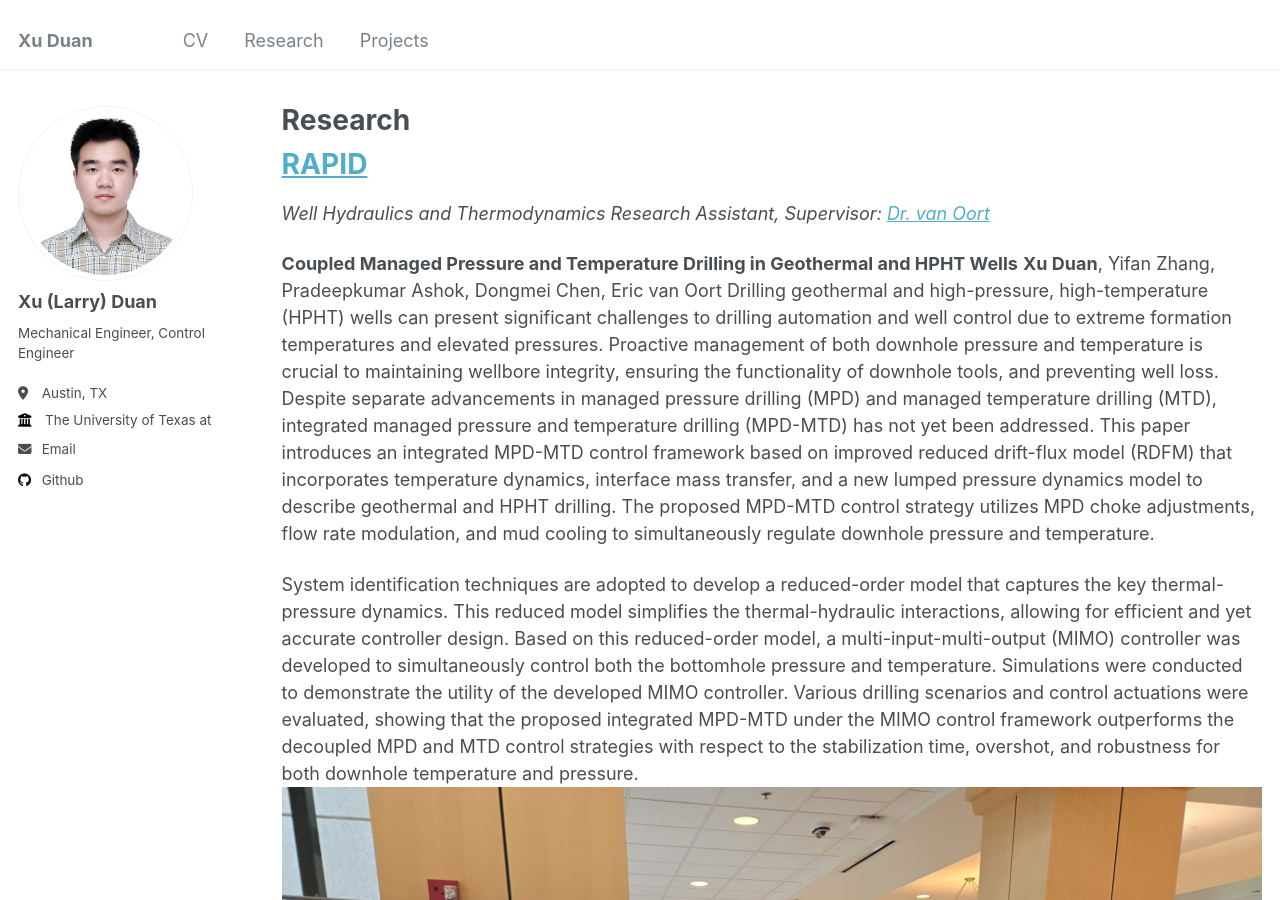
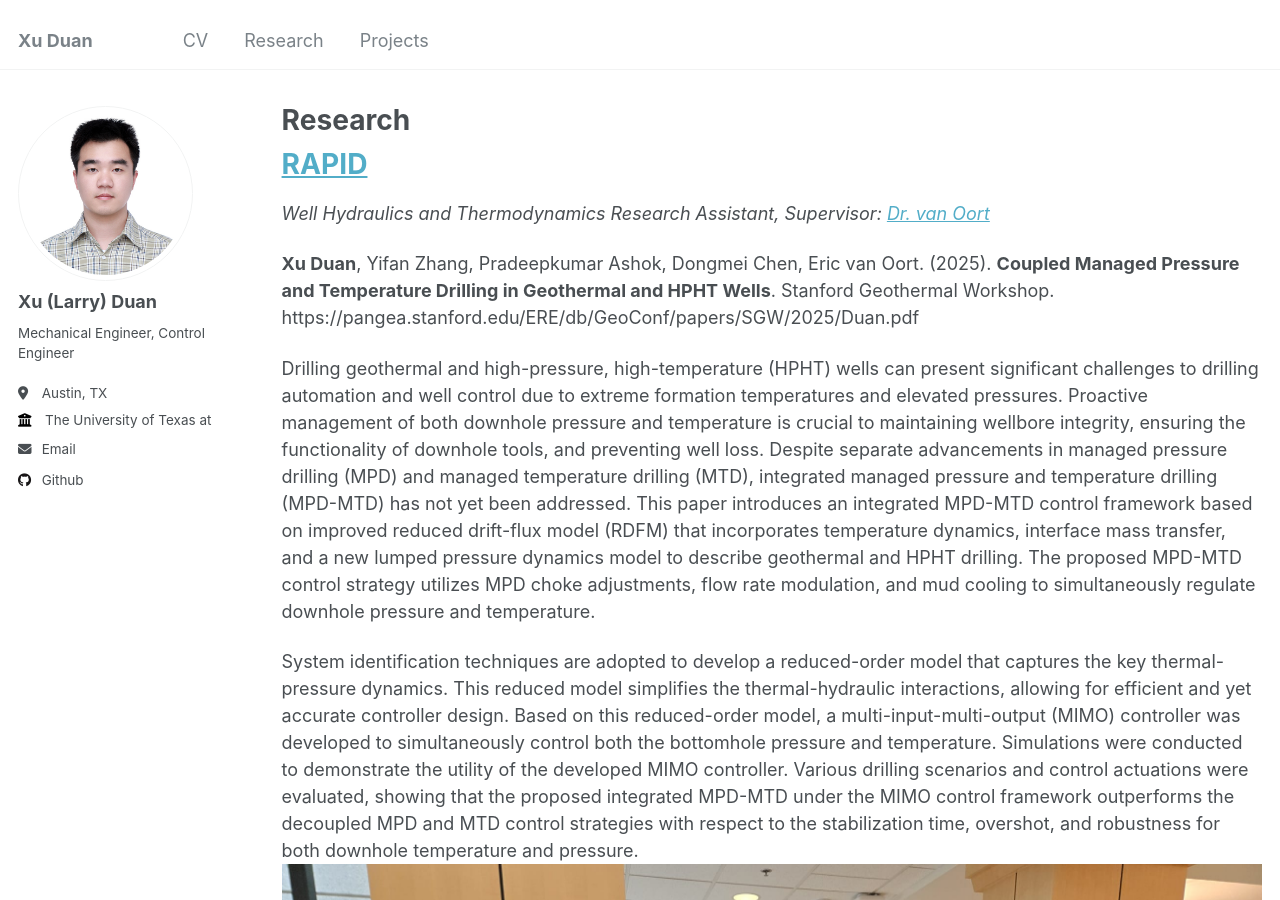
Before and after one commit to Xu-Duan/Xu-Duan.github.io, a Jekyll site: the page built from _pages/research.md, in a window 1280 px wide and 900 px high. Built offline with Jekyll 4.4.1, drawn with Linux system fonts in a browser that asks for light colours.

Commit message:
add research

```diff
--- a/_pages/research.md
+++ b/_pages/research.md
@@ -13,12 +13,12 @@ redirect_from:
 ======
 *Well Hydraulics and Thermodynamics Research Assistant, Supervisor: [Dr. van Oort](https://www.pge.utexas.edu/facultystaff/faculty-directory/vanoort)*
 
-**Coupled Managed Pressure and Temperature Drilling in Geothermal and HPHT Wells**
-**Xu Duan**, Yifan Zhang, Pradeepkumar Ashok, Dongmei Chen, Eric van Oort
+**Xu Duan**, Yifan Zhang, Pradeepkumar Ashok, Dongmei Chen, Eric van Oort. (2025). **Coupled Managed Pressure and Temperature Drilling in Geothermal and HPHT Wells**. Stanford Geothermal Workshop. https://pangea.stanford.edu/ERE/db/GeoConf/papers/SGW/2025/Duan.pdf
+
 Drilling geothermal and high-pressure, high-temperature (HPHT) wells can present significant challenges to drilling automation and well  control due to extreme formation temperatures and elevated pressures. Proactive management of both downhole pressure and temperature is crucial to maintaining wellbore integrity, ensuring the functionality of downhole tools, and preventing well loss. Despite separate advancements in managed pressure drilling (MPD) and managed temperature drilling (MTD), integrated managed pressure and temperature drilling (MPD-MTD) has not yet been addressed. This paper introduces an integrated MPD-MTD control framework based on improved reduced drift-flux model (RDFM) that incorporates temperature dynamics, interface mass transfer, and a new lumped pressure dynamics model to describe geothermal and HPHT drilling. The proposed MPD-MTD control strategy utilizes MPD choke adjustments, flow rate modulation, and mud cooling to simultaneously regulate downhole pressure and temperature.
 
 System identification techniques are adopted to develop a reduced-order model that captures the key thermal-pressure dynamics. This reduced model simplifies the thermal-hydraulic interactions, allowing for efficient and yet accurate controller design. Based on this reduced-order model, a multi-input-multi-output (MIMO) controller was developed to simultaneously control both the bottomhole pressure and temperature. Simulations were conducted to demonstrate the utility of the developed MIMO controller. Various drilling scenarios and control actuations were evaluated, showing that the proposed integrated MPD-MTD under the MIMO control framework outperforms the decoupled MPD and MTD control strategies with respect to the stabilization time, overshot, and robustness for both downhole temperature and pressure.
-![SGW2025-01](http://Xu-Duan.github.io/images/SGW2025-01.JPEG) ![Floatingbody](http://Xu-Duan.github.io/images/SGW2025-02.JPEG)
+![SGW2025-01](http://Xu-Duan.github.io/images/SGW2025-01.JPEG) ![SGW2025-02](http://Xu-Duan.github.io/images/SGW2025-02.JPEG)
 
 Haipeng Marine Engineering (Shanghai) Co.
 ======
```
